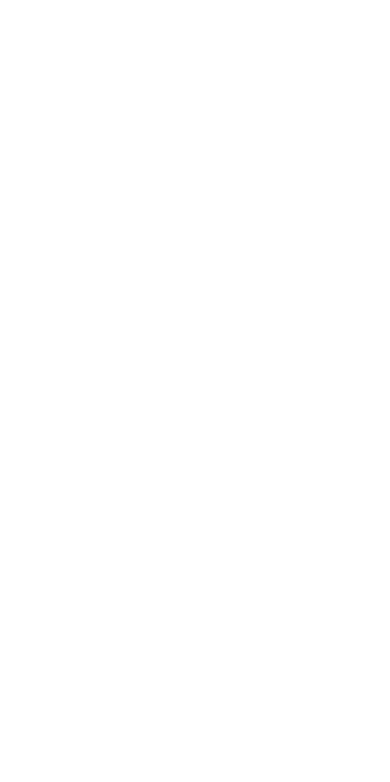
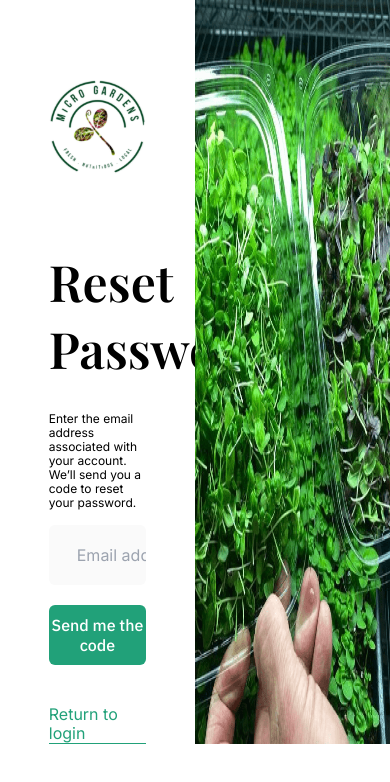
Before and after one commit to josephjerryrhule/sedgardens, a React (Vite) app: page /resetpassword in a window 390 px wide. Before the commit this address had no page. Shown: the top 782 px of the page. Built offline with nearby package versions, Linux system fonts and the light colour scheme.

Commit message:
worked on sign in page mobile

```diff
--- a/src/App.jsx
+++ b/src/App.jsx
@@ -1,7 +1,7 @@
 import React from "react";
 import { Routes, Route } from "react-router";
 import { Home } from "./pages";
-import { Login } from "./pages/auth";
+import { Login, Register, ResetPassword } from "./pages/auth";
 
 const App = () => {
   return (
@@ -9,6 +9,8 @@ const App = () => {
       <Routes>
         <Route index element={<Home />}></Route>
         <Route path="login" element={<Login />}></Route>
+        <Route path="register" element={<Register />}></Route>
+        <Route path="resetpassword" element={<ResetPassword />}></Route>
       </Routes>
     </div>
   );
--- a/src/pages/auth/Login.jsx
+++ b/src/pages/auth/Login.jsx
@@ -4,15 +4,15 @@ import { logo, loginimage } from "../../assets";
 
 const Login = () => {
   return (
-    <div className="grid grid-cols-2">
-      <div className="flex flex-col w-[50%] mx-auto">
+    <div className="grid grid-cols-1 md:grid-cols-2">
+      <div className="flex flex-col w-[90%] md:w-[50%] mx-auto">
         <Link to="/">
           <img src={logo} alt="Logo" className="pt-20 pb-[71px]" />
         </Link>
         <h1 className="font-playfair text-black font-bold text-[50px] leading-[67px] pb-[38px]">
           Sign In
         </h1>
-        <p className="text-black font-normal font-inter text-[20px] leading-[24px] pb-[30px]">
+        <p className="text-black font-normal font-inter text-[16px] leading-[20px] md:text-[20px] md:leading-[24px] pb-[30px]">
           New to Microgardens?{" "}
           <Link to="/register">
             <span className="text-primary border-b border-primary font-tenor">
@@ -20,7 +20,7 @@ const Login = () => {
             </span>
           </Link>
         </p>
-        <span className="font-inter text-black font-normal text-[12px] leading-[14px] pb-[15px]">
+        <span className="hidden md:block font-inter text-black font-normal text-[12px] leading-[14px] md:pb-[15px]">
           Enter your email and password to start shopping
         </span>
         <form action="">
@@ -30,16 +30,16 @@ const Login = () => {
               name=""
               placeholder="Email address"
               id=""
-              className="w-full bg-gardensform h-[60px] rounded-md pl-7 font-inter text-[16px] leading-[19px] text-[#808080] outline-0"
+              className="w-full bg-gardensform h-[60px] rounded-md pl-7 font-inter text-[16px] leading-[19px] text-[#808080] outline-0 focus:outline-none"
             />
           </div>
-          <div className="w-full passwordarea mb-16">
+          <div className="w-full passwordarea mb-5 md:mb-16">
             <input
               type="password"
               name=""
               placeholder="Password"
               id=""
-              className="w-full bg-gardensform h-[60px] rounded-md pl-7 font-inter text-[16px] leading-[19px] text-[#808080] outline-0"
+              className="w-full bg-gardensform h-[60px] rounded-md pl-7 font-inter text-[16px] leading-[19px] text-[#808080] outline-0 focus:outline-none"
             />
           </div>
           <div className="w-full buttonarea mb-16">
@@ -52,15 +52,17 @@ const Login = () => {
               Sign In
             </button>
           </div>
-          <Link to="/resetpassword">
-            <p className="text-primary font-inter font-normal text-[16px] leading-[19px]">
-              Forgot your password?
-            </p>
-          </Link>
+          <div className="resetarea">
+            <Link to="/resetpassword">
+              <p className="text-primary font-inter font-normal text-[16px] leading-[19px] underline">
+                Forgot your password?
+              </p>
+            </Link>
+          </div>
         </form>
       </div>
 
-      <div className="loginimagearea">
+      <div className="hidden md:block loginimagearea">
         <img src={loginimage} alt="Greens" className="h-full w-full" />
       </div>
     </div>
--- /dev/null
+++ b/src/pages/auth/ResetPassword.jsx
@@ -0,0 +1,56 @@
+import React from "react";
+import { Link } from "react-router-dom";
+import { loginimage, logo } from "../../assets";
+
+const ResetPassword = () => {
+  return (
+    <div className="grid grid-cols-2">
+      <div className="flex flex-col w-[50%] mx-auto">
+        <Link to="/">
+          <img src={logo} alt="Logo" className="pt-20 pb-[71px]" />
+        </Link>
+        <h1 className="font-playfair text-black font-bold text-[50px] leading-[67px] pb-[30px]">
+          Reset Password
+        </h1>
+        <span className="font-inter text-black font-normal text-[12px] leading-[14px] pb-[15px]">
+          Enter the email address associated with your account. We’ll send you a
+          code to reset your password.
+        </span>
+        <form action="">
+          <div className="w-full emailarea mb-5">
+            <input
+              type="email"
+              name=""
+              placeholder="Email address"
+              id=""
+              className="w-full bg-gardensform h-[60px] rounded-md pl-7 font-inter text-[16px] leading-[19px] text-[#808080] outline-0 focus:outline-none"
+            />
+          </div>
+          <div className="w-full buttonarea mb-10">
+            <button
+              type="submit"
+              className="
+              bg-primary text-white font-ibm font-medium text-center
+            text-[16px] leading-[20px] w-full h-[60px] rounded-md"
+            >
+              Send me the code
+            </button>
+          </div>
+          <div className="loginarea flex items-center justify-center">
+            <Link to="/login">
+              <p className="text-primary font-inter font-normal text-[16px] leading-[19px] border-b border-primary">
+                Return to login
+              </p>
+            </Link>
+          </div>
+        </form>
+      </div>
+
+      <div className="loginimagearea">
+        <img src={loginimage} alt="Greens" className="h-full w-full" />
+      </div>
+    </div>
+  );
+};
+
+export default ResetPassword;
--- a/src/pages/auth/index.js
+++ b/src/pages/auth/index.js
@@ -1,4 +1,5 @@
 import Login from "./Login";
 import Register from "./Register";
+import ResetPassword from "./ResetPassword";
 
-export { Login, Register };
+export { Login, Register, ResetPassword };
```
